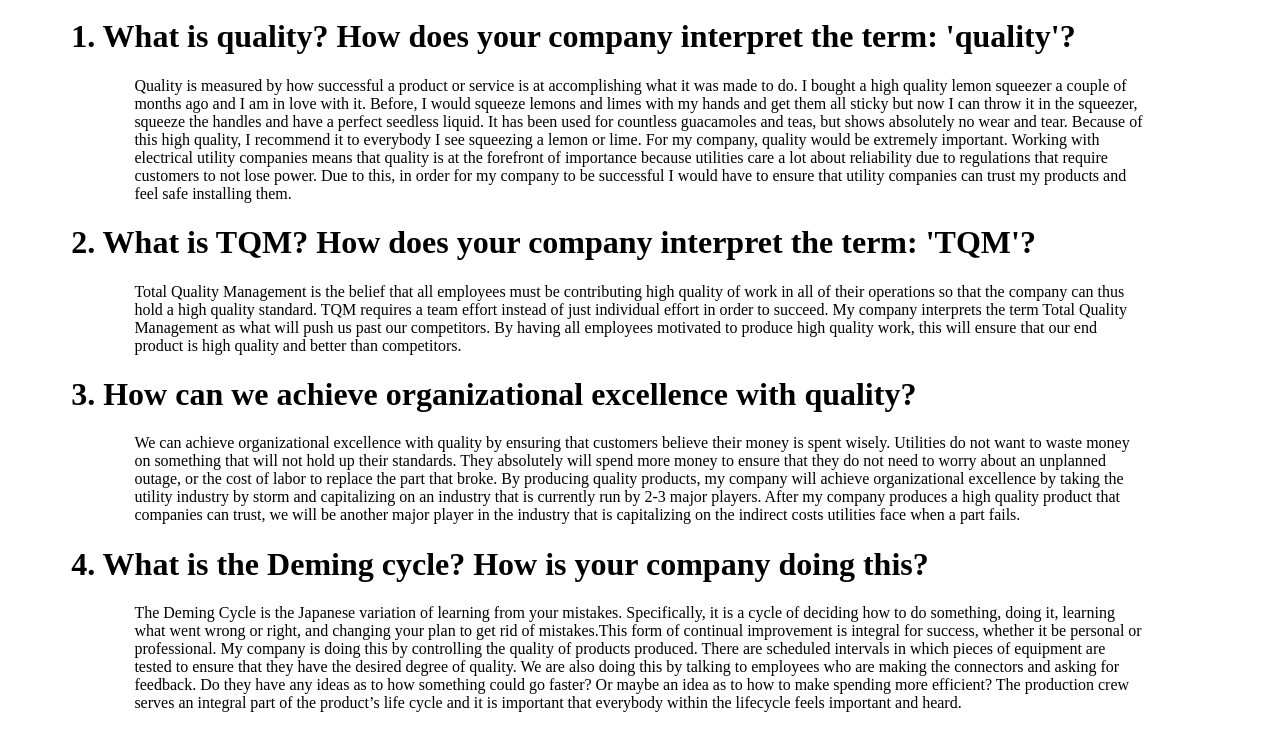
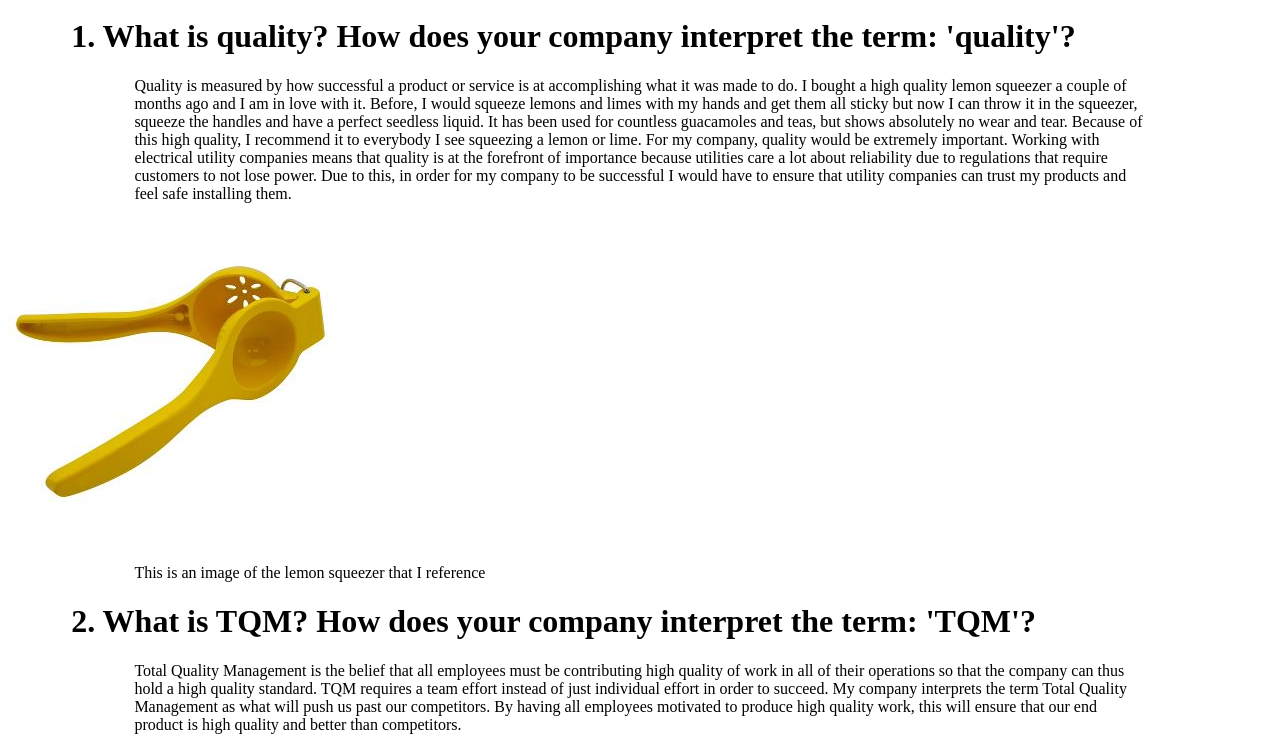
Before and after one commit to 6footthree/6footthree.github.io, a plain HTML site: page assignment1.html in a window 1280 px wide. Shown: the part 316-1055 px from the top of the page. Drawn offline with Linux system fonts and the light colour scheme.

Commit message:
Update assignment1.html

```diff
--- a/assignment1.html
+++ b/assignment1.html
@@ -20,6 +20,8 @@
         margin-left: 10%;
         margin-right: 10%;
       }
+
+
     </style>
 
     <title>Assignment 1</title>
@@ -32,6 +34,8 @@
     <p> My company designs electrical connectors, primarily for utility companies and contractors who work for utility companies. We offer all of the industry standard connectors that one could need, in all materials, with extra high voltage options and also 45 degree and 90 degree bends if needed. </p>
     <h1>1.    What is quality? How does your company interpret the term: 'quality'?</h1>
     <p>Quality is measured by how successful a product or service is at accomplishing what it was made to do. I bought a high quality lemon squeezer a couple of months ago and I am in love with it. Before, I would squeeze lemons and limes with my hands and get them all sticky but now I can throw it in the squeezer, squeeze the handles and have a perfect seedless liquid. It has been used for countless guacamoles and teas, but shows absolutely no wear and tear. Because of this high quality, I recommend it to everybody I see squeezing a lemon or lime. For my company, quality would be extremely important. Working with electrical utility companies means that quality is at the forefront of importance because utilities care a lot about reliability due to regulations that require customers to not lose power. Due to this, in order for my company to be successful I would have to ensure that utility companies can trust my products and feel safe installing them.</p>
+    <img src="images/lemon.jpg" alt="hi" class="inline" width:50%; text-align:center;/>
+    <p text-align:center;> This is an image of the lemon squeezer that I reference </p>
     <h1>2.    What is TQM? How does your company interpret the term: 'TQM'?</h1>
     <p>Total Quality Management is the belief that all employees must be contributing high quality of work in all of their operations so that the company can thus hold a high quality standard. TQM requires a team effort instead of just individual effort in order to succeed. My company interprets the term Total Quality Management as what will push us past our competitors. By having all employees motivated to produce high quality work, this will ensure that our end product is high quality and better than competitors.  </p>
     <h1>3.    How can we achieve organizational excellence with quality?</h1>
```
